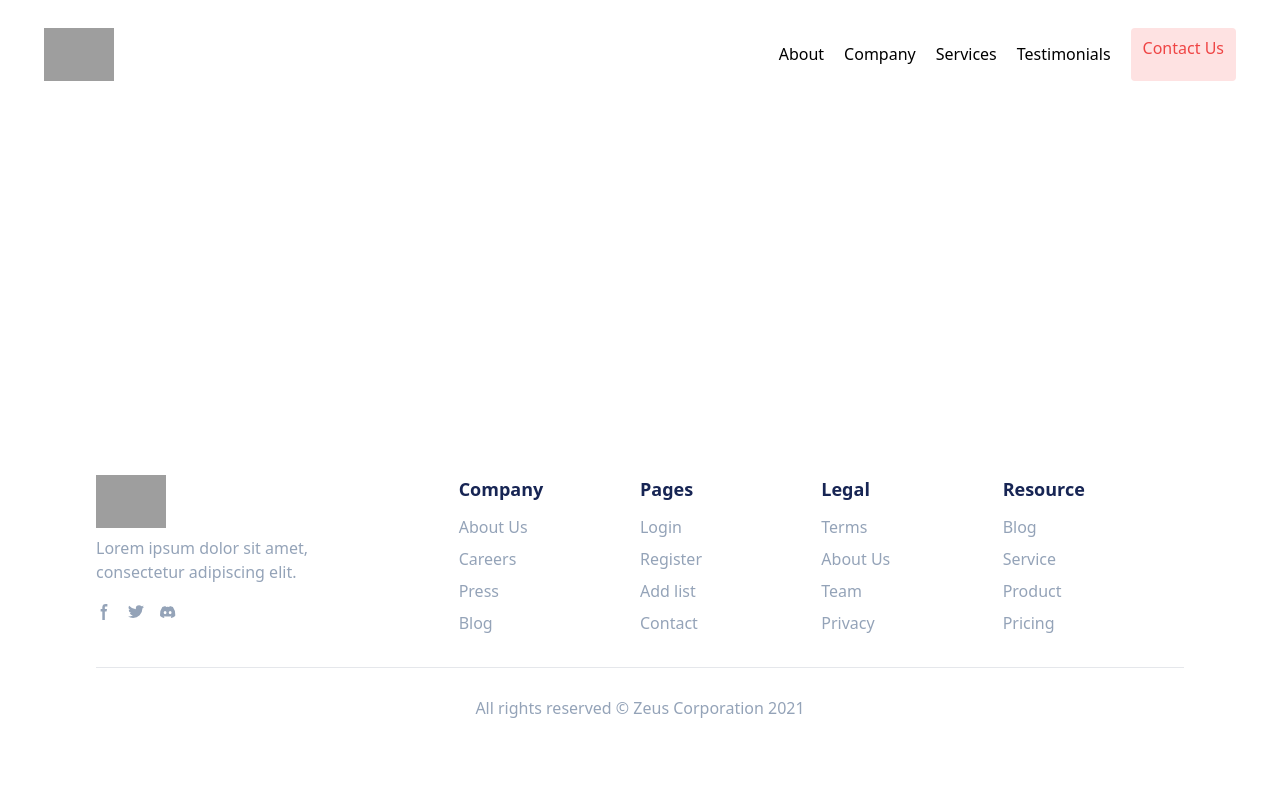
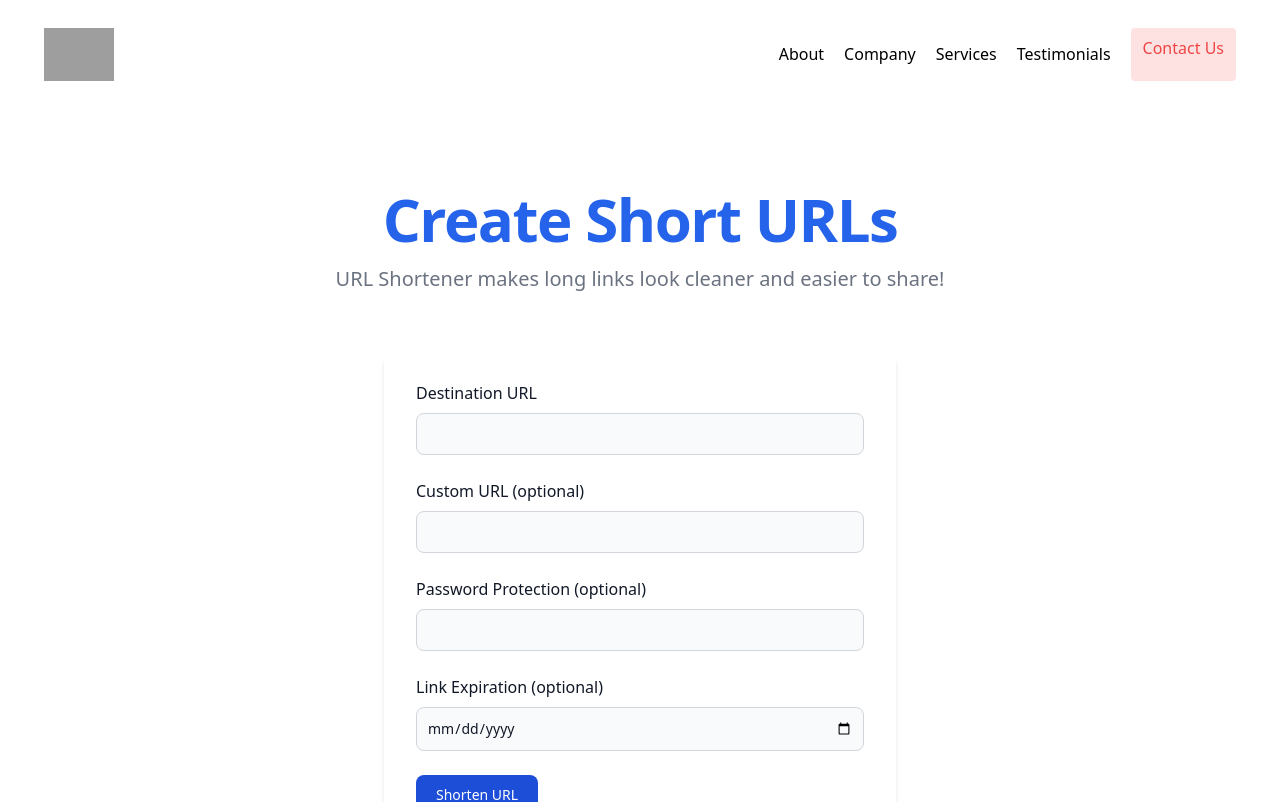
Before and after one commit to varia418/url-shortener-client, a React (Create React App) app: page / in a window 1280 px wide. Shown: the top 802 px of the page. Built offline with nearby package versions, Linux system fonts and the light colour scheme; grey boxes are pictures that could not be loaded.

Commit message:
add form

```diff
--- a/src/App.js
+++ b/src/App.js
@@ -1,11 +1,25 @@
-import './App.css';
 import Footer from './components/Footer';
 import Header from './components/Header';
+import Input from './components/Input';
+import Button from './components/Button';
 
 function App() {
     return (
         <main className="container mx-auto px-4 min-h-screen flex flex-col">
             <Header />
+            <h1 className="mt-20 mb-4 text-4xl font-extrabold leading-none tracking-tight text-blue-600 md:text-5xl lg:text-6xl text-center">Create Short URLs</h1>
+            <p className="mb-16 text-lg font-normal text-gray-500 lg:text-xl sm:px-16 xl:px-48 text-center">URL Shortener makes long links look cleaner and easier to share!</p>
+
+            <div class="w-full max-w-lg m-auto">
+                <form class="bg-white shadow-md rounded px-8 pt-6 pb-8 mb-4">
+                    <Input type="text" label="Destination URL" isRequired={true} />
+                    <Input type="text" label="Custom URL (optional)" />
+                    <Input type="password" label="Password Protection (optional)" />
+                    <Input type="date" label="Link Expiration (optional)" />
+                    <Button label="Shorten URL" />
+                </form>
+            </div>
+
             <Footer />
         </main>
     );
--- a/src/index.css
+++ b/src/index.css
@@ -1,3 +1,7 @@
 @tailwind base;
 @tailwind components;
 @tailwind utilities;
+
+input {
+	outline: none;
+}
```
